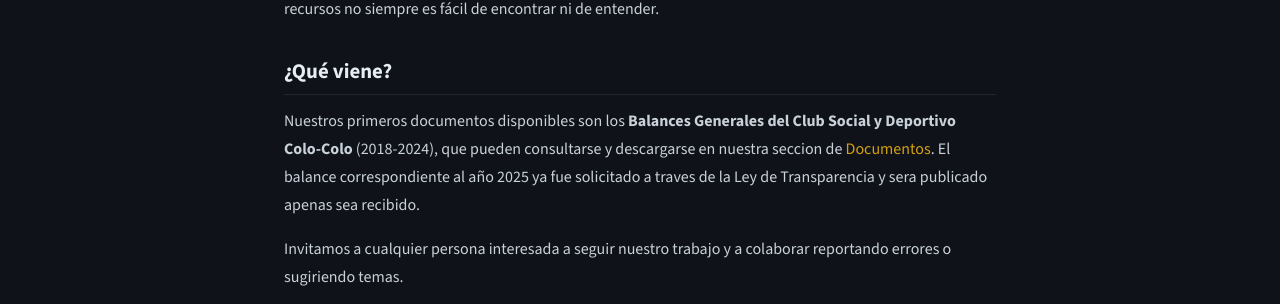
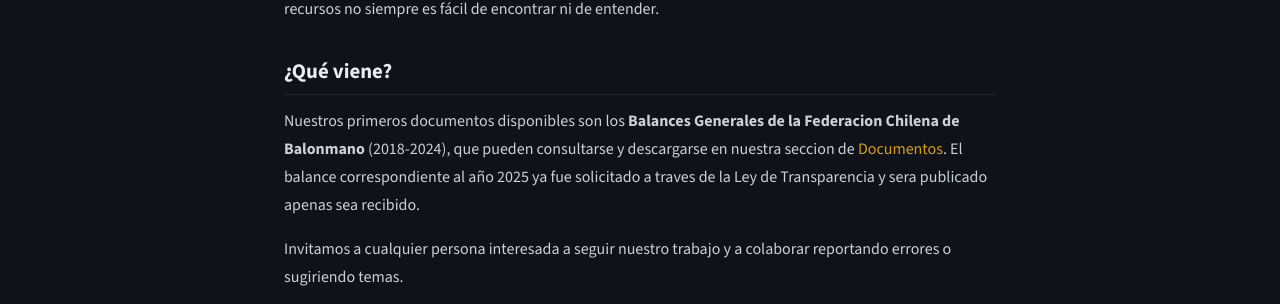
Before and after one commit to analisisdeportescl/analisisdeportescl.github.io, a Jekyll site: the page built from _posts/noticias/2025-04-02-bienvenidos-a-transparencia-deporte.md, in a window 1280 px wide and 900 px high, scrolled down 515 px. Shown: the part 150-454 px from the top of the window. Built offline with Jekyll 4.4.1, drawn with Linux system fonts in a browser that asks for light colours; comment, search, counter and statistics services are not loaded.

Commit message:
Fix: documents are from Federacion Chilena de Balonmano, not Federacion de Balonmano
Corrects entity name in documents page and welcome post.
Renames asset folder from balonmano to balonmano.

Co-Authored-By: Claude Opus 4.6 <noreply@anthropic.com>

```diff
--- a/_posts/noticias/2025-04-02-bienvenidos-a-transparencia-deporte.md
+++ b/_posts/noticias/2025-04-02-bienvenidos-a-transparencia-deporte.md
@@ -20,6 +20,6 @@ Las federaciones deportivas en Chile reciben recursos públicos a través del In
 
 ## ¿Qué viene?
 
-Nuestros primeros documentos disponibles son los **Balances Generales del Club Social y Deportivo Colo-Colo** (2018-2024), que pueden consultarse y descargarse en nuestra seccion de [Documentos](/documentos/). El balance correspondiente al año 2025 ya fue solicitado a traves de la Ley de Transparencia y sera publicado apenas sea recibido.
+Nuestros primeros documentos disponibles son los **Balances Generales de la Federacion Chilena de Balonmano** (2018-2024), que pueden consultarse y descargarse en nuestra seccion de [Documentos](/documentos/). El balance correspondiente al año 2025 ya fue solicitado a traves de la Ley de Transparencia y sera publicado apenas sea recibido.
 
 Invitamos a cualquier persona interesada a seguir nuestro trabajo y a colaborar reportando errores o sugiriendo temas.
```
Also changed, not shown: documentos.html (+8 -8 lines), 14 other files.
